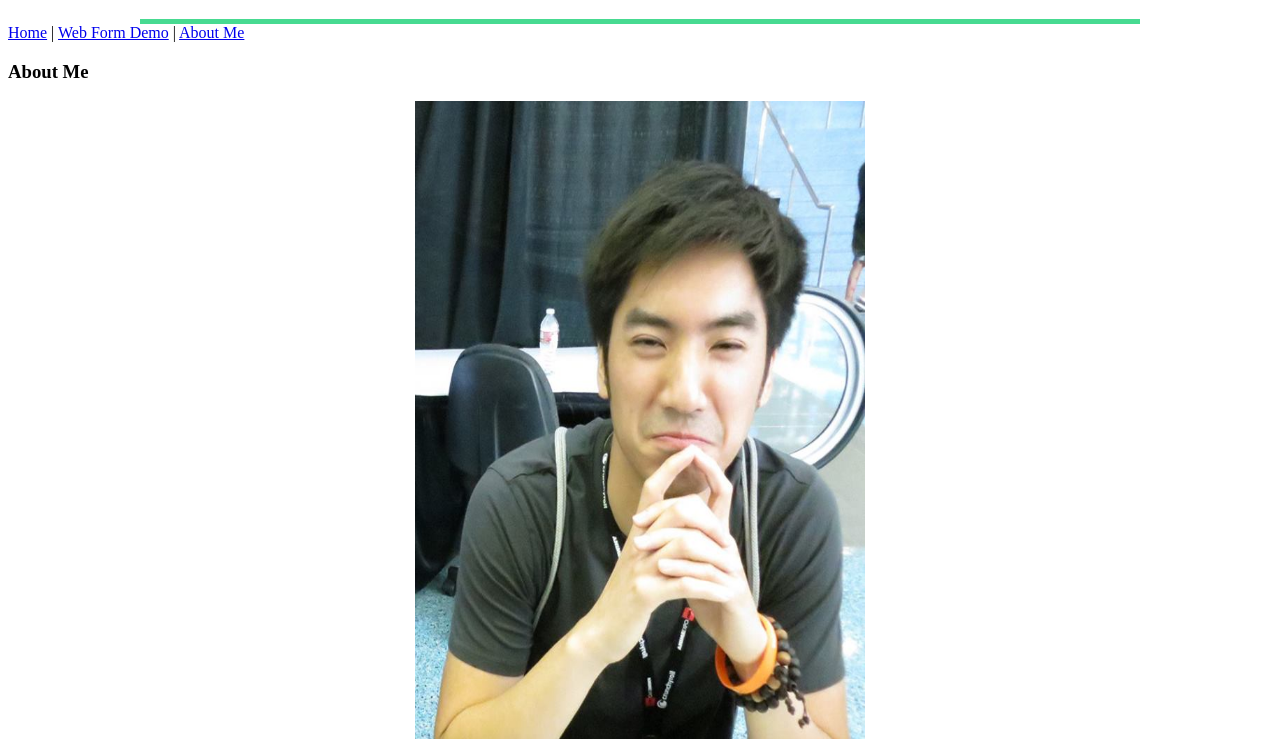
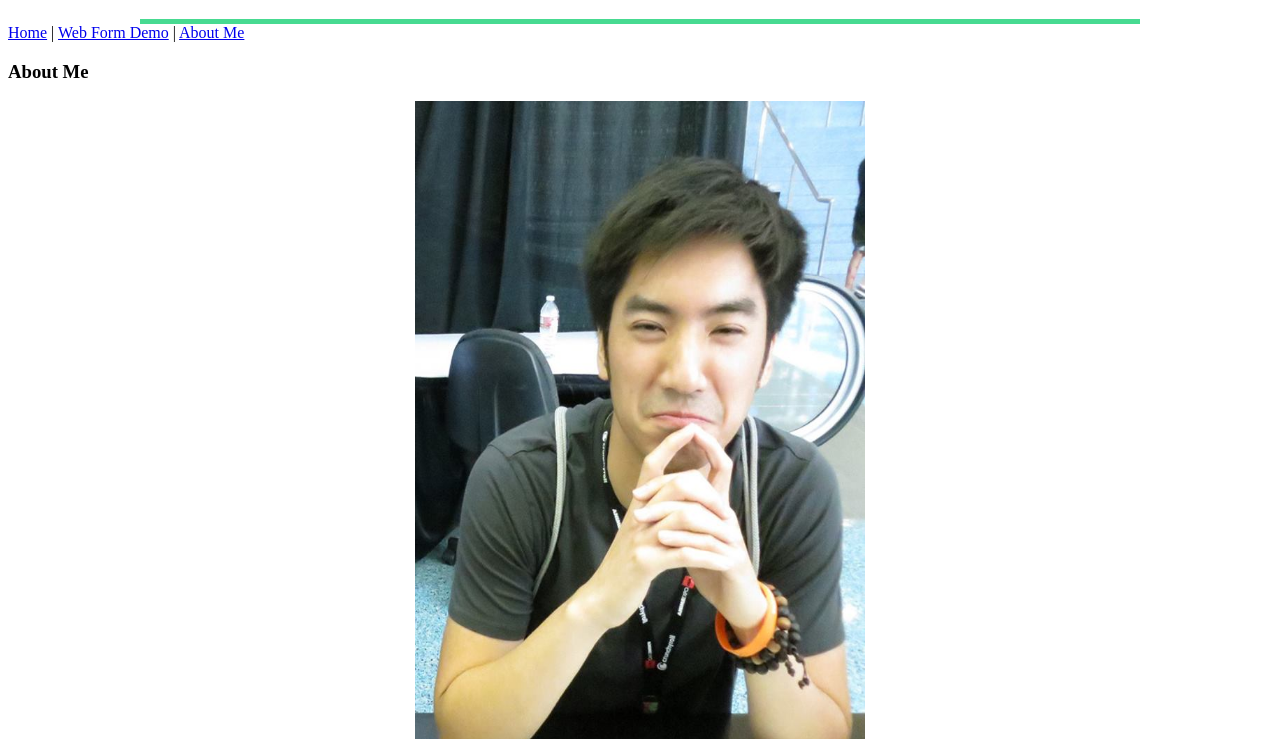
Before and after one commit to etran029/IS445Hw2, a plain HTML site: page AboutMe.html in a window 1280 px wide. Shown: the part 61-800 px from the top of the page. Drawn offline with Linux system fonts and the light colour scheme.

Commit message:
4th commit

```diff
--- a/AboutMe.html
+++ b/AboutMe.html
@@ -15,7 +15,7 @@
     </header>
     <h3>About Me</h3>
 
-    <center><img src="me.jpg" alt="" width="450" height="800" /></center>
+    <center><img src="me.jpg" alt="" width="450" height="750" /></center>
 
     <h3><em><u>Education</u></em></h3>
 
```
